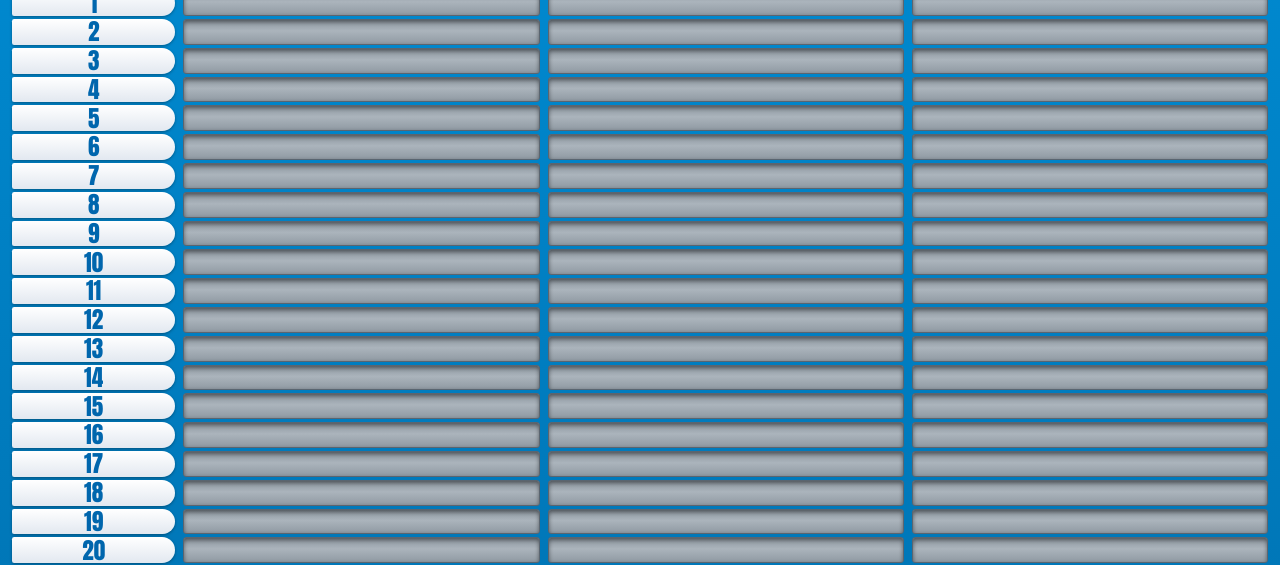
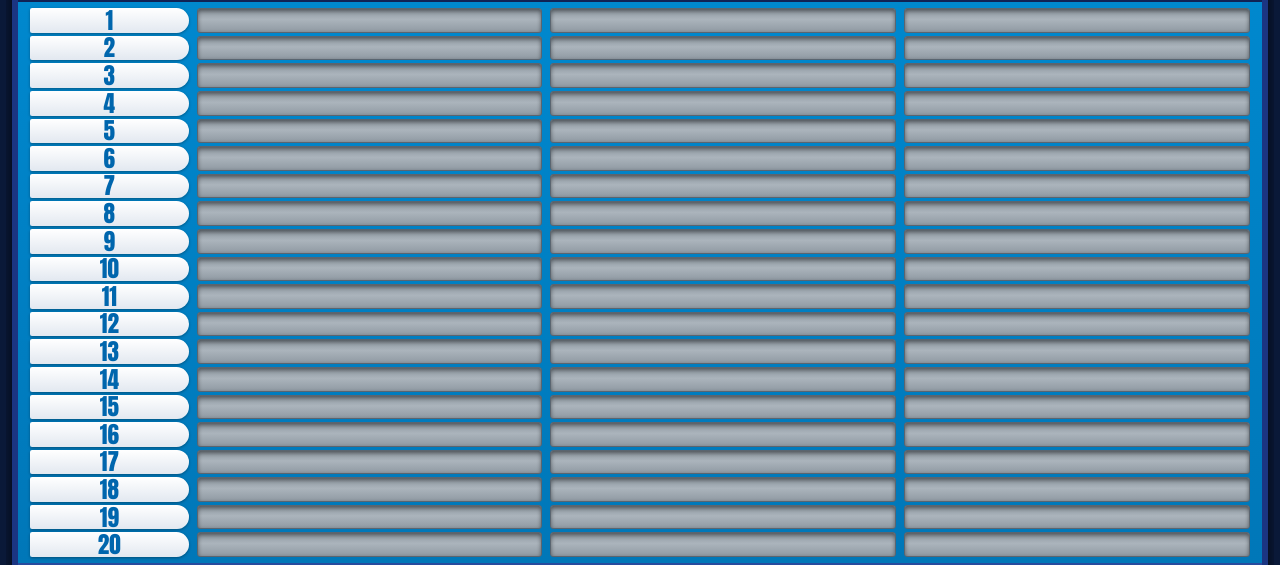
Before and after one commit to fmfirstceres-oss/pizarra-quiniela, a website: page public/index.html in a window 1280 px wide. Shown: the part 191-756 px from the top of the page. Drawn offline with Linux system fonts and the light colour scheme.

Commit message:
Update index.html

```diff
--- a/public/index.html
+++ b/public/index.html
@@ -15,17 +15,23 @@
             width: 100%;
             height: 100vh;
             overflow: hidden;
-            background-color: #0082c8;
+            background-color: #0a1938;
             font-family: Arial, Helvetica, sans-serif;
             color: #ffffff;
+            padding: 6px; /* Margen exterior para lucir el encuadre */
         }
 
+        /* MARCO AZUL ENCUADRANDO TODA LA PIZARRA */
         .pizarra {
             display: flex;
             flex-direction: column;
             width: 100%;
-            height: 100vh;
+            height: 100%;
             background-color: #0082c8;
+            border: 6px solid #1b3582;
+            box-shadow: inset 0 0 0 2px #38bdf8, 0 0 15px rgba(0, 0, 0, 0.7);
+            border-radius: 8px;
+            overflow: hidden;
         }
 
         /* ================= ENCABEZADO AZUL OSCURO ================= */
@@ -347,7 +353,7 @@
         c4 = c4.substring(c4.length - 4);
 
         if (esCabeza) {
-            // Puesto 1 (Cabeza): 4 cifras en 4 fichas blancas
+            // Puesto 1 (Cabeza): 4 cifras en las 4 fichas blancas
             return '<div class="ranura-metalica">' +
                    '<div class="ficha-num">' + c4.charAt(0) + '</div>' +
                    '<div class="ficha-num">' + c4.charAt(1) + '</div>' +
@@ -355,13 +361,13 @@
                    '<div class="ficha-num">' + c4.charAt(3) + '</div>' +
                    '</div>';
         } else {
-            // Puestos 2 al 20: 3 cifras en 3 fichas blancas + 1 espacio gris a la derecha
+            // Puestos 2 al 20: 1 espacio gris a la izquierda + 3 fichas alineadas bajo las últimas 3 cifras de la Cabeza
             var c3 = c4.substring(1);
             return '<div class="ranura-metalica">' +
+                   '<div class="ficha-vacia"></div>' +
                    '<div class="ficha-num">' + c3.charAt(0) + '</div>' +
                    '<div class="ficha-num">' + c3.charAt(1) + '</div>' +
                    '<div class="ficha-num">' + c3.charAt(2) + '</div>' +
-                   '<div class="ficha-vacia"></div>' +
                    '</div>';
         }
     }
@@ -401,7 +407,6 @@
             return;
         }
 
-        // Buscar el último turno en orden cronológico que ya tenga números sorteados
         var turnoElegido = null;
         for (var i = 0; i < ordenTurnos.length; i++) {
             var candidato = ordenTurnos[i];
@@ -413,7 +418,6 @@
             }
         }
 
-        // Si ninguno tiene números aún, usar turnoVigente o el primero de la lista
         if (!turnoElegido) {
             turnoElegido = data.turnoVigente || (data.sorteos[0] ? data.sorteos[0].nombre : 'Previa');
         }
```
